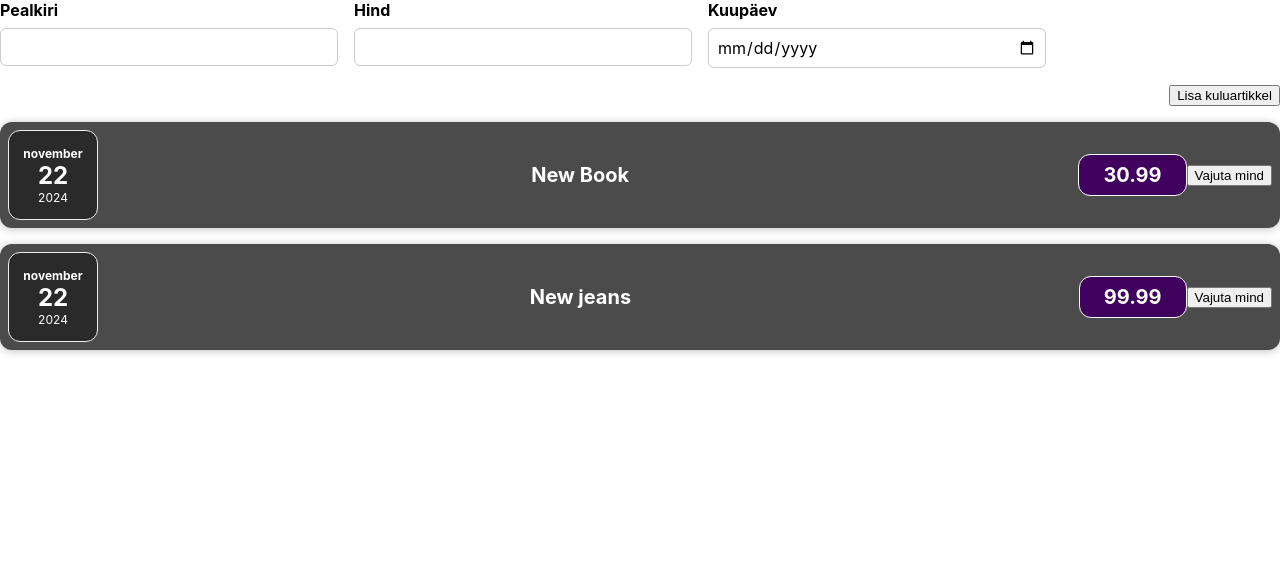
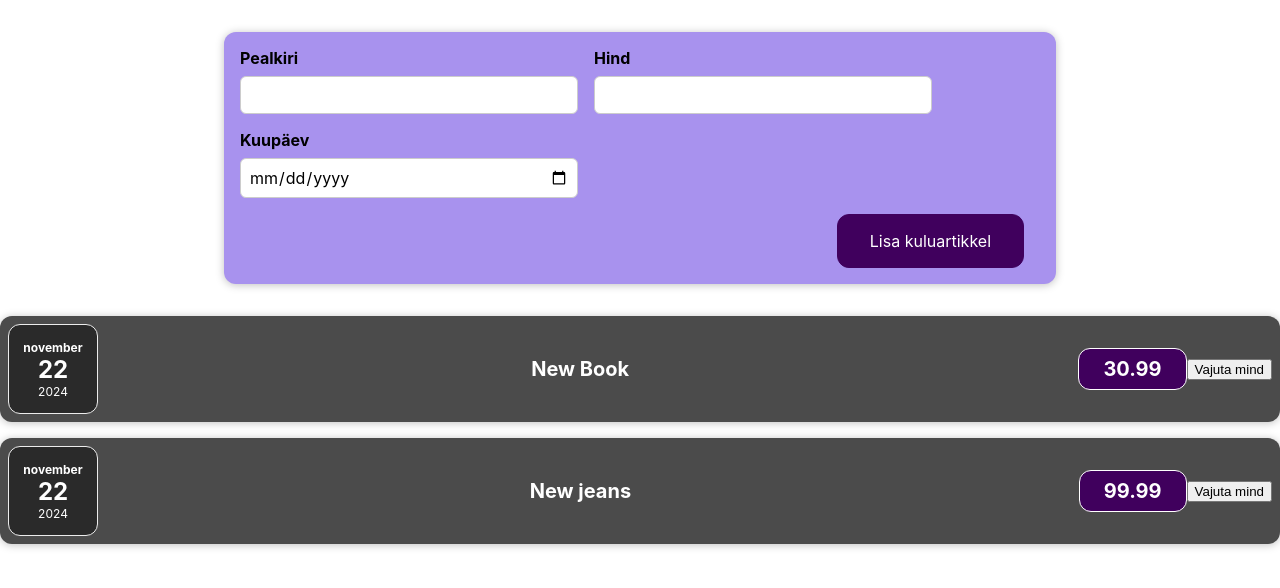
Before and after one commit to MikeRiverside/expenses, a React (Create React App) app: page / in a window 1280 px wide. Shown: the top 588 px of the page. Built offline with nearby package versions, Linux system fonts and the light colour scheme.

Commit message:
vormiandemete sisend

```diff
--- a/src/components/Expenses/NewExpense/ExpenseForm.js
+++ b/src/components/Expenses/NewExpense/ExpenseForm.js
@@ -1,21 +1,42 @@
 import "./ExpenseForm.css"
+import { useState } from "react"
 
 const ExpenseForm = (props) => {
+
+    const [enteredTitle, setEnteredTitle] = useState ("")
+    const [enteredPrice, setEnteredPrice] = useState ("")
+    const [enteredDate, setEnteredDate] = useState ("")
+
+    const titleChangeHandler = (event) => {
+        setEnteredTitle(event.target.value)
+    }
+    const priceChangeHandler = (event) => {
+        setEnteredPrice(event.target.value)
+    }
+    const dateChangeHandler = (event) => {
+        setEnteredDate(event.target.value)
+    }
 
     return (
         <form>
             <div className="new-expense__controls">
                 <div className="new-expense__control">
                     <label>Pealkiri</label>
-                    <input type="text"/>
+                    <input type="text"
+                    onChange={titleChangeHandler}
+                    />
                 </div>
                 <div className="new-expense__control">
                     <label>Hind</label>
-                    <input type="number" min="0,01" step="0,01"/>
+                    <input type="number" min="0,01" step="0,01"
+                    onChange={priceChangeHandler}
+                    />
                 </div>
                 <div className="new-expense__control">
                     <label>Kuupäev</label>
-                    <input type="date" min="2024-11-12" max="2026-01-31"/>
+                    <input type="date" min="2024-11-12" max="2026-01-31"
+                    onChange={dateChangeHandler}
+                    />
                 </div>
             </div>
             <div className="new-expense__actions">
--- /dev/null
+++ b/src/components/Expenses/NewExpense/NewExpense.css
@@ -0,0 +1,38 @@
+.new-expense {
+    background-color: #a892ee;
+    padding: 1rem;
+    margin: 2rem auto;
+    width: 50rem;
+    max-width: 95%;
+    border-radius: 12px;
+    text-align: center;
+    box-shadow: 0 1px 8px rgba(0, 0, 0, 0.25);
+}
+
+.new-expense button {
+    font: inherit;
+    cursor: pointer;
+    padding: 1rem 2rem;
+    border: 1px solid #40005d;
+    background-color: #40005d;
+    color: white;
+    border-radius: 12px;
+    margin-right: 1rem;
+}
+
+.new-expense button:hover,
+.new-expense button:active {
+    background-color: #510674;
+    border-color: #510674;
+}
+
+.new-expense button.alternative {
+    color: #220131;
+    border-color: transparent;
+    background-color: transparent;
+}
+
+.new-expense button.alternative:hover,
+.new-expense button.alternative:active {
+    background-color: #ddb3f8;
+}
--- a/src/components/Expenses/NewExpense/NewExpense.js
+++ b/src/components/Expenses/NewExpense/NewExpense.js
@@ -1,4 +1,5 @@
 import ExpenseForm from "./ExpenseForm"
+import "./NewExpense.css"
 
 const NewExpense = (props) => {
     return(
```
Also changed, not shown: src/components/Expenses/ExpenseItem.js (line endings or trailing spaces).
